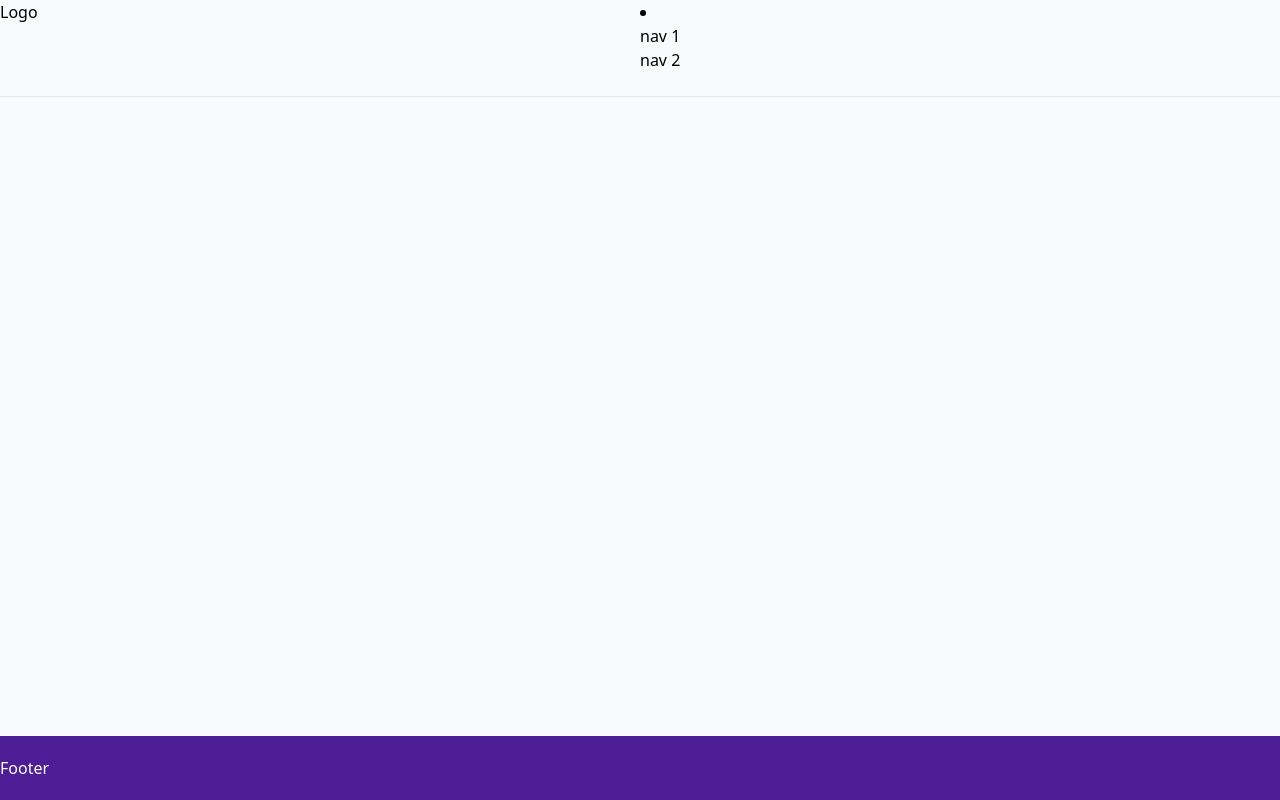
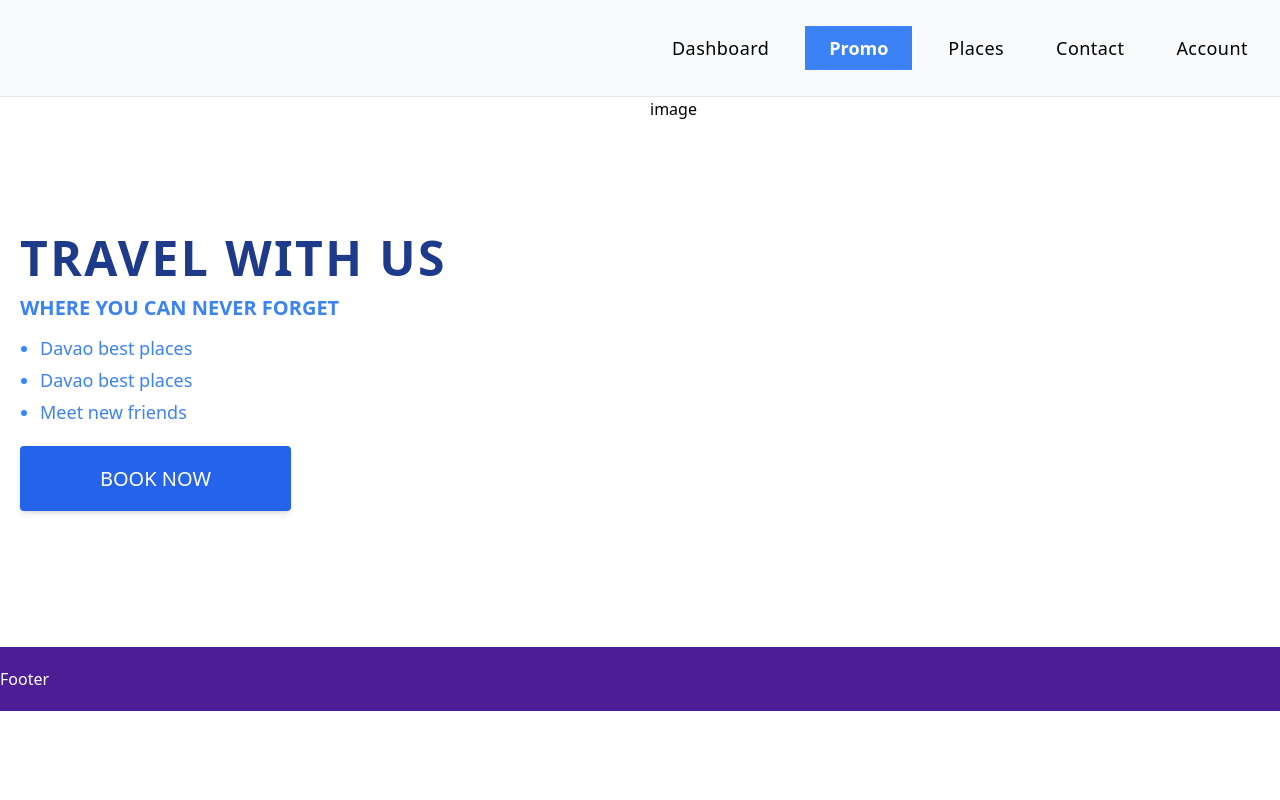
Before and after one commit to Neljohn-Cerera/portfolio-travel-agency, a Next.js app: page / in a window 1280 px wide. Built offline with nearby package versions, Linux system fonts and the light colour scheme.

Commit message:
modify layout, continue landing page

```diff
--- a/package.json
+++ b/package.json
@@ -9,6 +9,7 @@
     "lint": "next lint"
   },
   "dependencies": {
+    "classnames": "^2.3.1",
     "next": "12.2.3",
     "react": "18.2.0",
     "react-dom": "18.2.0"
--- a/pages/index.tsx
+++ b/pages/index.tsx
@@ -6,11 +6,11 @@ const Home: NextPage = () => {
   return (
     <>
       <Head>
-        <title>Next JS Tailwind Templates</title>
+        <title>Davao Travel Agency | Dashboard</title>
         <meta name="description" content="Nextjs TailwindCss Template" />
         <link rel="icon" href="/favicon.ico" />
-        <Dashboard />
       </Head>
+      <Dashboard />
     </>
   );
 };
--- a/src/components/dashboard/index.tsx
+++ b/src/components/dashboard/index.tsx
@@ -1,9 +1,10 @@
 import React from "react";
+import LandingPage from "./landing-page";
 
 const Dashboard = () => {
   return (
     <>
-      <h5 className="text-white">Dashboard</h5>
+      <LandingPage />
     </>
   );
 };
--- /dev/null
+++ b/src/components/dashboard/landing-page/details/index.tsx
@@ -0,0 +1,38 @@
+import React from "react";
+
+const Details = () => {
+  return (
+    <div className="md:flex-1 md:flex md:flex-col md:justify-center md:items-start pl-5">
+      <h1 className="md:text-5xl md:font-bold md:text-blue-900 md:tracking-wider uppercase">
+        Travel With US
+      </h1>
+      <h3 className="md:text-xl md:font-semibold md:text-blue-500 md:tracking-normal md:my-3">
+        WHERE YOU CAN NEVER FORGET
+      </h3>
+      <ul className="flex flex-col list-disc">
+        <li className="ml-5 md:text-lg md:font-normal md:text-blue-500 md:tracking-normal md:mb-1">
+          Davao best places
+        </li>
+        <li className="ml-5 md:text-lg md:font-normal md:text-blue-500 md:tracking-normal md:mb-1">
+          Davao best places
+        </li>
+        <li className="ml-5 md:text-lg md:font-normal md:text-blue-500 md:tracking-normal md:mb-1">
+          Meet new friends
+        </li>
+      </ul>
+      <button
+        type="button"
+        className="inline-block px-20 py-5 bg-blue-600 text-white font-normal text-xl
+        leading-tight uppercase rounded shadow-md mt-4
+        hover:bg-blue-700 hover:shadow-lg
+        focus:bg-blue-700 focus:shadow-lg focus:outline-none focus:ring-0
+        active:bg-blue-800 active:shadow-lg
+        transition duration-150 ease-in-out"
+      >
+        Book NOW
+      </button>
+    </div>
+  );
+};
+
+export default Details;
--- /dev/null
+++ b/src/components/dashboard/landing-page/image/index.tsx
@@ -0,0 +1,11 @@
+import React from "react";
+
+const Image = () => {
+  return (
+    <div className="flex-1">
+      <div>image</div>
+    </div>
+  );
+};
+
+export default Image;
--- /dev/null
+++ b/src/components/dashboard/landing-page/index.tsx
@@ -0,0 +1,14 @@
+import React from "react";
+import Details from "./details";
+import Image from "./image";
+
+const LandingPage = () => {
+  return (
+    <div className="flex bg-white h-[550px]">
+      <Details />
+      <Image />
+    </div>
+  );
+};
+
+export default LandingPage;
--- a/src/layout/index.tsx
+++ b/src/layout/index.tsx
@@ -3,10 +3,10 @@ import Footer from "./footer";
 
 export default function Layout({ children }: { children: React.ReactNode }) {
   return (
-    <div className="h-screen w-screen bg-gray-50 flex md:flex-col">
+    <div className="h-full w-full bg-gray-50 flex md:flex-col">
       <Navbar />
       <hr />
-      <main className="flex-1 h-40 bg-gray-50">{children}</main>
+      <main className="bg-gray-50">{children}</main>
       <Footer />
     </div>
   );
--- a/src/layout/navbar/index.tsx
+++ b/src/layout/navbar/index.tsx
@@ -1,15 +1,54 @@
 import React from "react";
+import classnames from "classnames";
 
 const Navbar = () => {
   return (
     <div className="h-24 shadow-lg flex">
       <div className="flex-1">
-        <h3>Logo</h3>
+        <h3 className="hidden">Logo</h3>
       </div>
-      <nav className="flex-1">
-        <li>
-          <ul>nav 1</ul>
-          <ul>nav 2</ul>
+      <nav className="flex-1 flex md:flex-row md:justify-center md:items-center">
+        <li className="flex space-x-5">
+          <ul
+            className={classnames(
+              "md:text-lg md:font-normal md:p-4 md:tracking-wide cursor-pointer",
+              "md:hover:text-blue-900 md:hover:text-xl"
+            )}
+          >
+            Dashboard
+          </ul>
+          <ul
+            className={classnames(
+              "md:text-lg text-white md:font-semibold md:bg-blue-500 md:self-center md:py-2 md:px-6 cursor-pointer",
+              "md:hover:bg-blue-300 md:hover:text-xl"
+            )}
+          >
+            Promo
+          </ul>
+          <ul
+            className={classnames(
+              "md:text-lg md:font-normal md:p-4 md:tracking-wide cursor-pointer",
+              "md:hover:text-blue-900 md:hover:text-xl"
+            )}
+          >
+            Places
+          </ul>
+          <ul
+            className={classnames(
+              "md:text-lg md:font-normal md:p-4 md:tracking-wide cursor-pointer",
+              "md:hover:text-blue-900 md:hover:text-xl"
+            )}
+          >
+            Contact
+          </ul>
+          <ul
+            className={classnames(
+              "md:text-lg md:font-normal md:p-4 md:tracking-wide cursor-pointer",
+              "md:hover:text-blue-900 md:hover:text-xl"
+            )}
+          >
+            Account
+          </ul>
         </li>
       </nav>
     </div>
```
Also changed, not shown: 1 other file (tests, documents, lock files or other folders).
